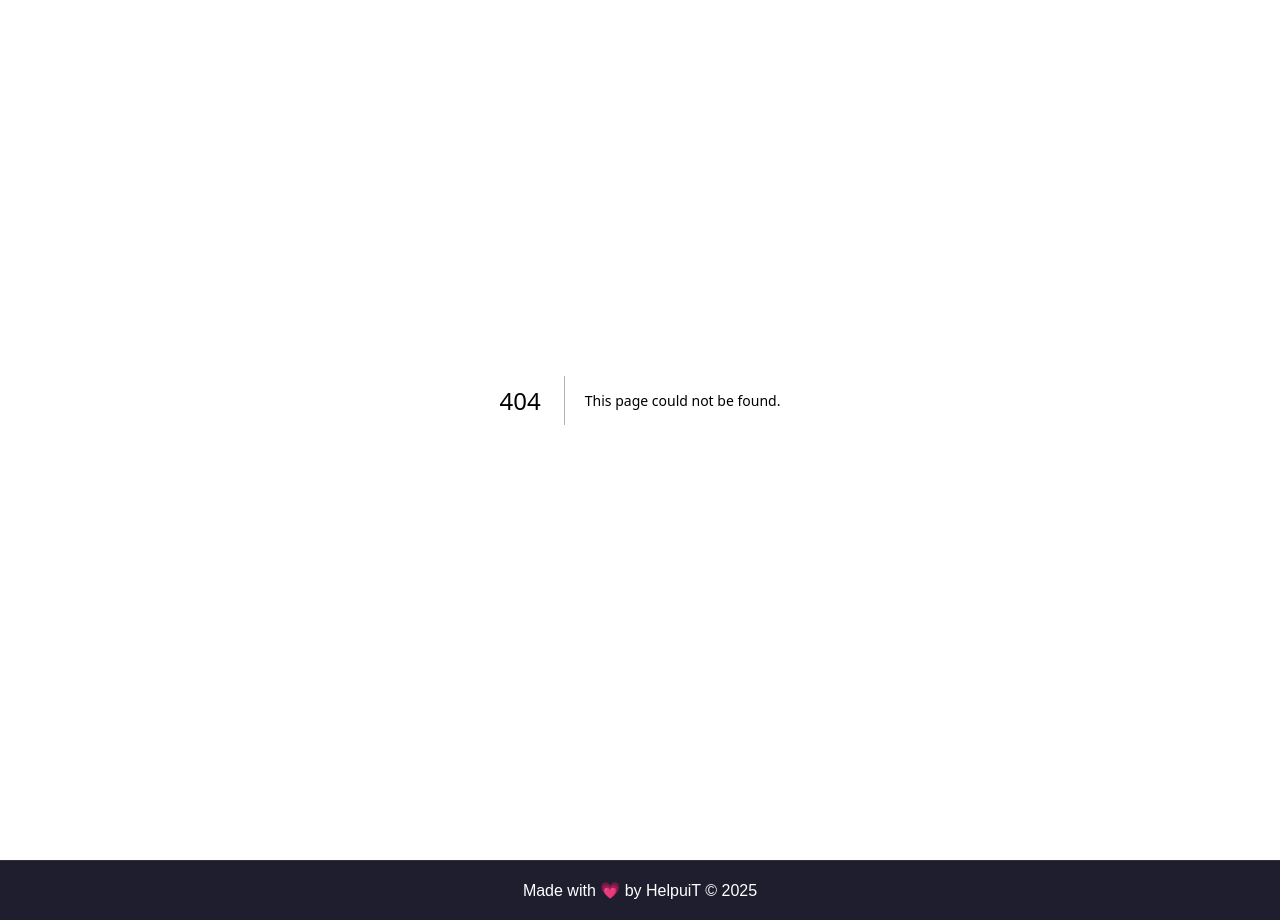
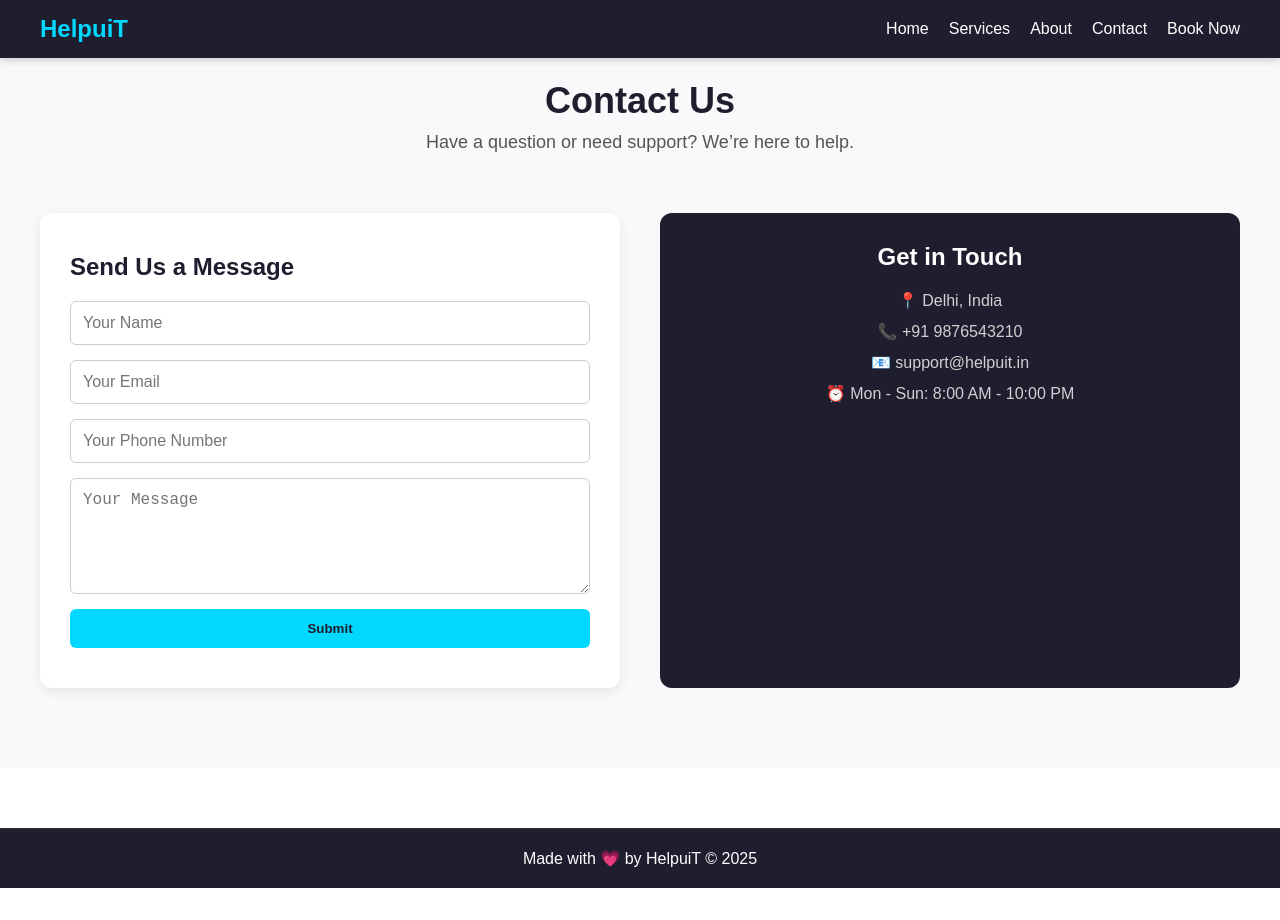
Before and after one commit to waterbikes/marketmavericks, a Next.js app: page /contact in a window 1280 px wide. Before the commit this address had no page. After the commit the page ends 888 px from the top, so only its background shows below. Built offline with nearby package versions, Linux system fonts and the light colour scheme.

Commit message:
second commit

```diff
--- /dev/null
+++ b/app/About/page.js
@@ -0,0 +1,37 @@
+import React from 'react';
+import './About.css';
+import Navbar from '../components/Navbar/page';
+
+const About = () => {
+  return (
+    <div className="about-page">
+        <Navbar/>
+      <section className="about-hero">
+        <h1>About HelpuiT</h1>
+        <p>Your trusted platform for quick, reliable home services. First time in India Services in 10 mins.</p>
+      </section>
+
+      <section className="about-mission">
+        <h2>Our Mission</h2>
+        <p>
+          At HelpuiT, we are on a mission to connect people with local service
+          providers like electricians, plumbers, carpenters, and more — all within 10 minutes. We believe everyone deserves instant, quality help at fair prices.
+        </p>
+      </section>
+
+      <section className="about-values">
+        <h2>Our Values</h2>
+        <ul>
+          <li>🚀 Speed: We reach you in 10 minutes.</li>
+          <li>✅ Trust: All helpers are verified and background-checked.</li>
+          <li>💬 Transparency: Clear pricing and communication.</li>
+          <li>❤️ Care: We treat every home like our own.</li>
+        </ul>
+      </section>
+
+
+    </div>
+  );
+};
+
+export default About;
--- a/app/components/Navbar/page.js
+++ b/app/components/Navbar/page.js
@@ -16,11 +16,11 @@ const Navbar = () => {
       </div>
 
       <ul className={`navbar-links ${isOpen ? 'active' : ''}`}>
-        <li><a href="#">Home</a></li>
-        <li><a href="#">Services</a></li>
-        <li><a href="#">About</a></li>
-        <li><a href="#">Contact</a></li>
-        <li><a href="#">Book Now</a></li>
+        <li><a href="/">Home</a></li>
+        <li><a href="services">Services</a></li>
+        <li><a href="About">About</a></li>
+        <li><a href="contact">Contact</a></li>
+        <li><a href="Book">Book Now</a></li>
       </ul>
     </nav>
   );
--- /dev/null
+++ b/app/contact/Contact.css
@@ -0,0 +1,92 @@
+.contact-page {
+  padding: 80px 40px;
+  background-color: #f8f9fa;
+}
+
+.contact-hero {
+  text-align: center;
+  margin-bottom: 60px;
+}
+
+.contact-hero h1 {
+  font-size: 36px;
+  color: #1e1e2f;
+}
+
+.contact-hero p {
+  font-size: 18px;
+  color: #555;
+  margin-top: 10px;
+}
+
+.contact-container {
+  display: flex;
+  flex-wrap: wrap;
+  justify-content: space-around;
+  gap: 40px;
+}
+
+.contact-form {
+  flex: 1;
+  min-width: 300px;
+  background-color: white;
+  padding: 40px 30px;
+  border-radius: 12px;
+  box-shadow: 0 4px 12px rgba(0, 0, 0, 0.08);
+}
+
+.contact-form h2 {
+  margin-bottom: 20px;
+  font-size: 24px;
+  color: #1e1e2f;
+}
+
+.contact-form form {
+  display: flex;
+  flex-direction: column;
+  gap: 15px;
+}
+
+.contact-form input,
+.contact-form textarea {
+  padding: 12px;
+  border-radius: 6px;
+  border: 1px solid #ccc;
+  font-size: 16px;
+}
+
+.contact-form button {
+  padding: 12px;
+  background-color: #00d8ff;
+  color: #1e1e2f;
+  border: none;
+  border-radius: 6px;
+  font-weight: bold;
+  cursor: pointer;
+  transition: 0.3s;
+}
+
+.contact-form button:hover {
+  background-color: #00c3e6;
+}
+
+.contact-info {
+  flex: 1;
+  min-width: 250px;
+  padding: 30px;
+  background-color: #1e1e2f;
+  color: white;
+  border-radius: 12px;
+  text-align: center;
+}
+
+.contact-info h2 {
+  margin-bottom: 20px;
+  font-size: 24px;
+}
+
+.contact-info p {
+  font-size: 16px;
+  margin: 12px 0;
+  color: #d1d1d1;
+}
--- /dev/null
+++ b/app/contact/page.js
@@ -0,0 +1,38 @@
+import React from 'react';
+import './Contact.css';
+import Navbar from '../components/Navbar/page';
+
+const Contact = () => {
+  return (
+    <div className="contact-page">
+        <Navbar/>
+      <section className="contact-hero">
+        <h1>Contact Us</h1>
+        <p>Have a question or need support? We’re here to help.</p>
+      </section>
+
+      <section className="contact-container">
+        <div className="contact-form">
+          <h2>Send Us a Message</h2>
+          <form>
+            <input type="text" placeholder="Your Name" required />
+            <input type="email" placeholder="Your Email" required />
+            <input type="tel" placeholder="Your Phone Number" />
+            <textarea rows="5" placeholder="Your Message" required></textarea>
+            <button type="submit">Submit</button>
+          </form>
+        </div>
+
+        <div className="contact-info">
+          <h2>Get in Touch</h2>
+          <p>📍 Delhi, India</p>
+          <p>📞 +91 9876543210</p>
+          <p>📧 support@helpuit.in</p>
+          <p>⏰ Mon - Sun: 8:00 AM - 10:00 PM</p>
+        </div>
+      </section>
+    </div>
+  );
+};
+
+export default Contact;
--- a/app/layout.js
+++ b/app/layout.js
@@ -13,8 +13,8 @@ const geistMono = Geist_Mono({
 });
 
 export const metadata = {
-  title: "Create Next App",
-  description: "Generated by create next app",
+  title: "Helpuit",
+  description: "Serivices in 10 mins",
 };
 
 export default function RootLayout({ children }) {
--- /dev/null
+++ b/app/services/page.js
@@ -0,0 +1,77 @@
+import React from 'react';
+import './Services.css';
+import Navbar from '../components/Navbar/page';
+
+const servicesList = [
+  {
+    title: 'Electrician',
+    description: 'Fan, light, switchboard, wiring — everything fixed quickly.',
+    image: '/electrician.png',
+  },
+  {
+    title: 'Plumber',
+    description: 'Leakage, tap replacement, pipe fitting – sorted at home.',
+    image: '/plumber.webp',
+  },
+  {
+    title: 'Carpenter',
+    description: 'Furniture repair, hinge fitting, custom shelves and more.',
+    image: '/carpenter.webp',
+  },
+  {
+    title: 'AC Repair',
+    description: 'Split or window AC not cooling? Book expert technicians.',
+    image: '/acrepair.webp',
+  },
+  {
+    title: 'Painter',
+    description: 'Interior/exterior wall painting with expert finish.',
+    image: '/painter.jpeg',
+  },
+  {
+    title: 'Cleaning',
+    description: 'Kitchen, bathroom, sofa or full home deep cleaned.',
+    image: '/cleaner.webp',
+  },
+];
+
+const Services = () => {
+  return (
+    <div className="services-page">
+        <Navbar/>
+      <section className="services-hero">
+        <h1>Our Services</h1>
+        <p>Skilled helpers at your doorstep in just 10 minutes!</p>
+      </section>
+
+      <section className="services-grid">
+        {servicesList.map((service, index) => (
+          <div className="service-box" key={index}>
+            <img src={service.image} alt={service.title} />
+            <h3>{service.title}</h3>
+            <p>{service.description}</p>
+          </div>
+        ))}
+      </section>
+
+      <section className="services-benefits">
+        <h2>Why Choose HelpuiT?</h2>
+        <ul>
+          <li>✔ Your Own local Service Providers</li>
+          <li>✔ Arrive in 10 Minutes</li>
+          <li>✔ Transparent Pricing</li>
+          <li>✔ 24x7 Availability</li>
+          <li>✔ Trusted by 10,000+ Homes</li>
+        </ul>
+      </section>
+
+      <section className="services-cta">
+        <h2>Need urgent help?</h2>
+        <p>Book a service provider now and get your issue fixed in no time.</p>
+        <button className="book-btn">Book Now</button>
+      </section>
+    </div>
+  );
+};
+
+export default Services;
```
Also changed, not shown: app/About/About.css (added, +119 -0 lines), app/services/Services.css (added, +121 -0 lines), public/acrepair.webp (added), public/painter.jpeg (added).
